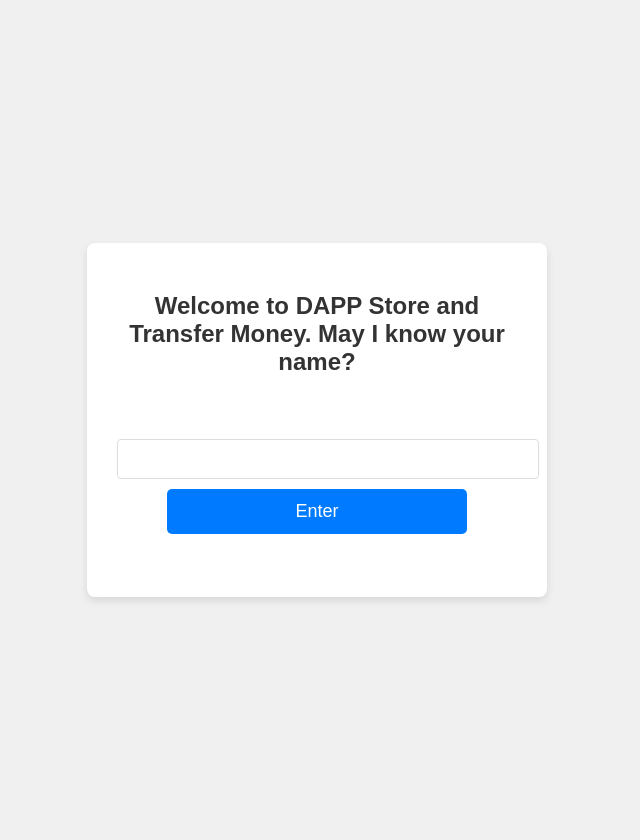
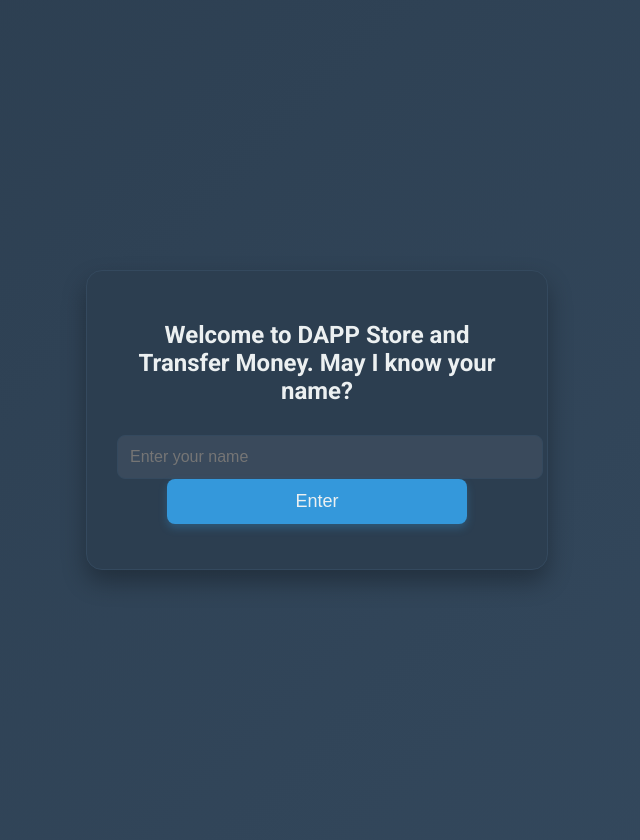
Before and after one commit to Origamiccc/SC6113-DAPP, a Flask app: page / in a window 1280 px wide. Shown: the whole page, without its empty margins (323-963 px from the left). Run offline with Flask 3, Linux system fonts and the light colour scheme.

Commit message:
Update index.html

```diff
--- a/templates/index.html
+++ b/templates/index.html
@@ -4,78 +4,71 @@
     <meta charset="UTF-8">
     <meta name="viewport" content="width=device-width, initial-scale=1.0">
     <title>Ethereum DApp 5</title>
-
+    <link href="https://fonts.googleapis.com/css2?family=Roboto:wght@400;500;700&display=swap" rel="stylesheet">
     <style>
         body {
-            font-family: 'Arial', sans-serif;
-            background-color: #f0f0f0;
+            font-family: 'Roboto', sans-serif;
+            background: linear-gradient(135deg, #2c3e50, #34495e);
             margin: 0;
             padding: 20px;
             display: flex;
             justify-content: center;
             align-items: center;
             height: 100vh;
+            color: #ecf0f1;
         }
 
         .container {
-            background-color: #ffffff;
+            background-color: #2c3e50;
             padding: 30px;
-            border-radius: 8px;
-            box-shadow: 0 4px 8px rgba(0, 0, 0, 0.1);
+            border-radius: 16px;
+            box-shadow: 0 12px 24px rgba(0, 0, 0, 0.3);
             max-width: 400px;
             width: 100%;
             text-align: center;
+            border: 1px solid #34495e;
         }
 
         h2 {
             font-size: 24px;
             margin-bottom: 20px;
-            color: #333;
+            color: #ecf0f1;
+            font-weight: 700;
         }
 
         form {
             margin: 15px 0;
         }
 
+        input[type="text"] {
+            width: 100%;
+            padding: 12px;
+            margin-top: 10px;
+            border-radius: 8px;
+            border: 1px solid #34495e;
+            font-size: 16px;
+            background-color: #3a4a5c;
+            color: #ecf0f1;
+        }
 
         input[type="submit"] {
-            background-color: #007bff;
-            color: white;
+            background-color: #3498db;
+            color: #ecf0f1;
             padding: 12px 24px;
             border: none;
-            border-radius: 5px;
+            border-radius: 8px;
             font-size: 18px;
             cursor: pointer;
             transition: background-color 0.3s ease;
             width: 100%;
             max-width: 300px;
+            box-shadow: 0 4px 8px rgba(52, 152, 219, 0.3);
         }
 
-        input, button {
-            width: 100%;
-            padding: 10px;
-            margin-top: 10px;
-            border-radius: 4px;
-            border: 1px solid #ddd;
-            font-size: 16px;
-        }
-
-        button {
-            background-color: #007bff;
-            color: white;
-            border: none;
-            cursor: pointer;
-        }
-
-        button:hover {
-            background-color: #0056b3;
-        }
-
-
-        p {
-            margin-top: 20px;
-            font-size: 18px;
-            color: #007bff;
+        input[type="submit"]:hover {
+            background-color: #2980b9;
+            transform: translateY(-3px);
+            box-shadow: 0 6px 12px rgba(41, 128, 185, 0.5);
         }
 
         @media (max-width: 768px) {
@@ -99,13 +92,11 @@
 </head>
 <body>
     <div class="container">
-        <h2>Welcome to DAPP Store and Transfer Money. May I know your name? </h2>
-        <br>
-        <form action = "/main" method="post">
-            <input type="text" name="q">
+        <h2>Welcome to DAPP Store and Transfer Money. May I know your name?</h2>
+        <form action="/main" method="post">
+            <input type="text" name="q" placeholder="Enter your name">
             <input type="submit" value="Enter">
         </form>
-        <br>
     </div>
 </body>
 </html>
```
